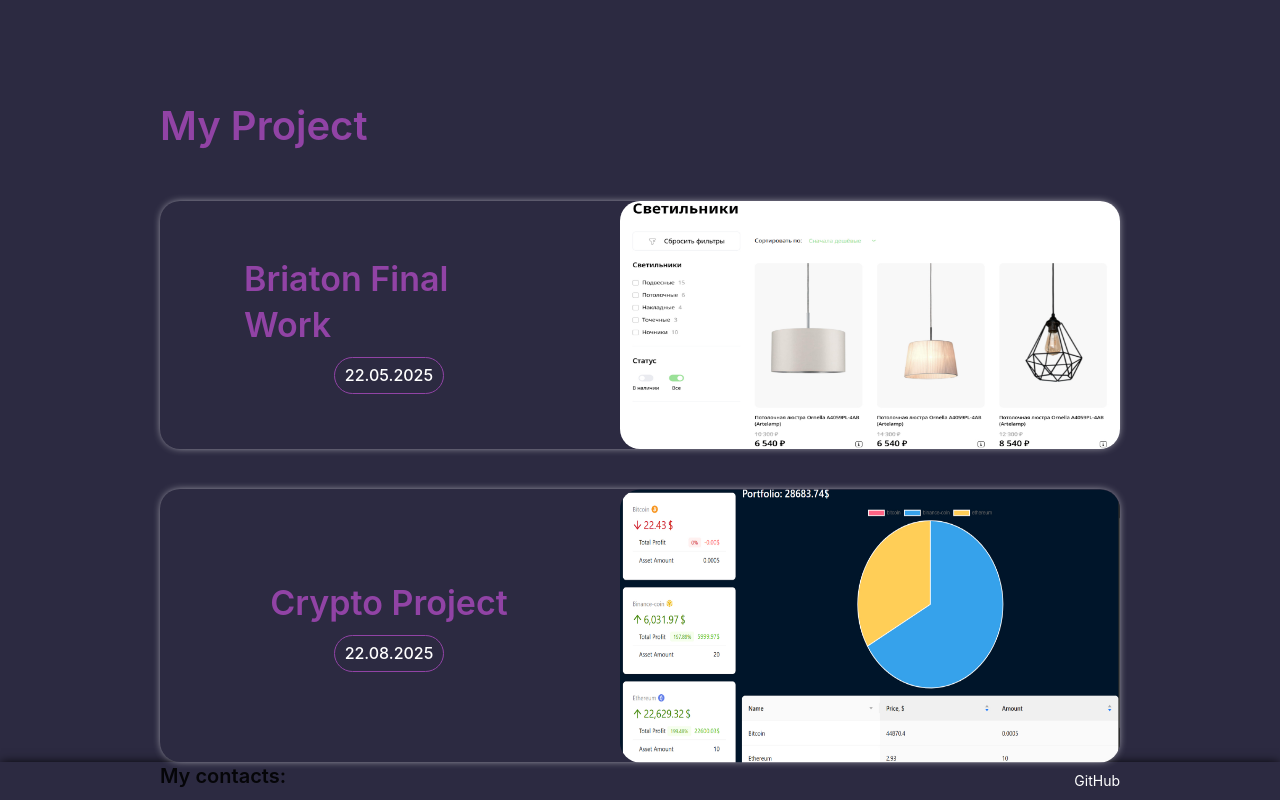
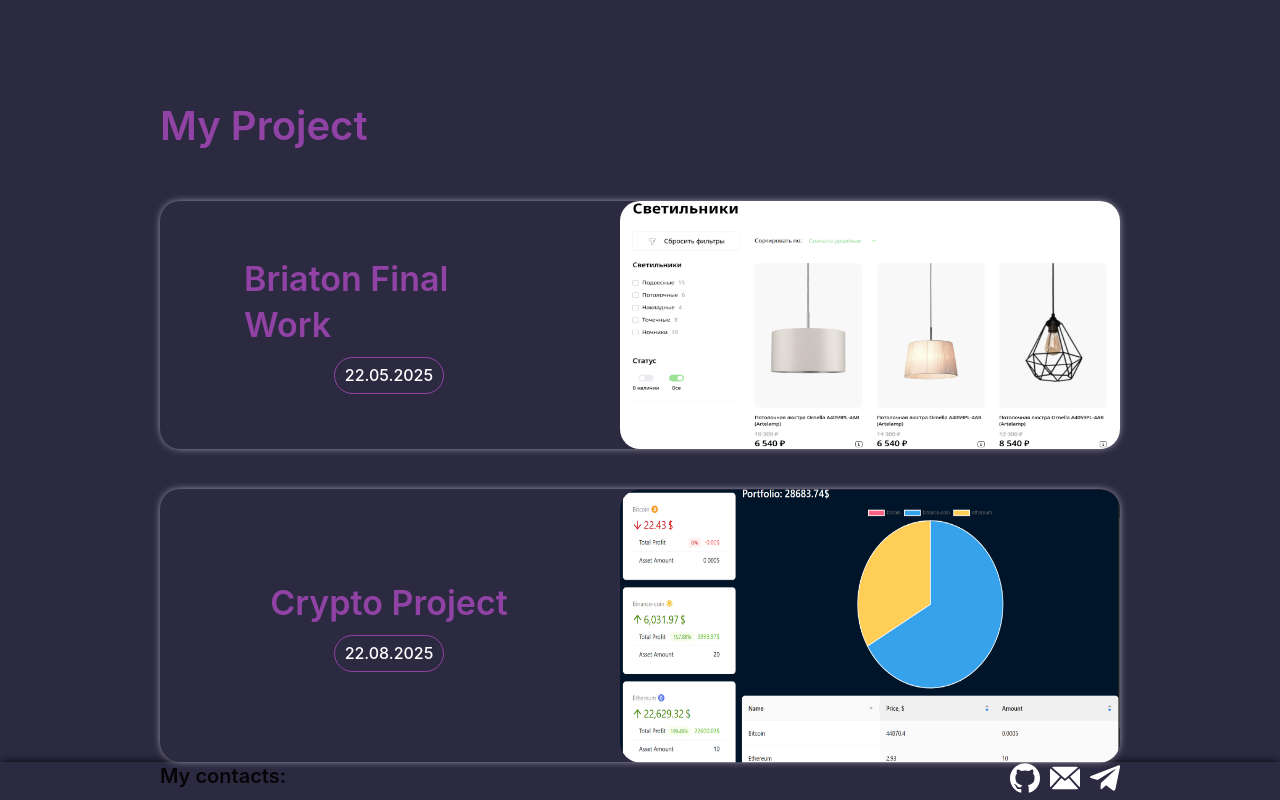
Before and after one commit to HELLRAID-cmd/Portfolio, a React (Vite) app in the folder client/: page / in a window 1280 px wide. Shown: the part 1220-2020 px from the top of the page. Built offline with nearby package versions, Linux system fonts and the light colour scheme; no server answers.

Commit message:
Добавил еще ссылки

```diff
--- a/client/src/Components/Footer/Footer.tsx
+++ b/client/src/Components/Footer/Footer.tsx
@@ -10,12 +10,57 @@ export const Footer = () => {
           <div className="footer__social">
             <ul className="footer__social-list">
               <li className="footer__social-item">
-                <a className="footer__social-link" href="https://github.com/HELLRAID-cmd/EmilGainulin" target="_blank">GitHub</a>
+                <a
+                  className="footer__social-link"
+                  href="https://github.com/HELLRAID-cmd/EmilGainulin"
+                  target="_blank"
+                >
+                  <svg
+                    className="footer__social-icon"
+                    width="30"
+                    height="30"
+                    aria-hidden="true"
+                  >
+                    <use href="/public/svg/sprite.svg#icon-github"></use>
+                  </svg>
+                </a>
+              </li>
+              <li className="footer__social-item">
+                <a
+                  className="footer__social-link"
+                  href="mailto:emilgaynulinjob@gmail.com"
+                  target="_blank"
+                >
+                  <svg
+                    className="footer__social-icon"
+                    width="30"
+                    height="30"
+                    aria-hidden="true"
+                  >
+                    <use href="/public/svg/sprite.svg#icon-mail"></use>
+                  </svg>
+                </a>
+              </li>
+              <li className="footer__social-item">
+                <a
+                  className="footer__social-link"
+                  href="#"
+                  target="_blank"
+                >
+                  <svg
+                    className="footer__social-icon"
+                    width="30"
+                    height="30"
+                    aria-hidden="true"
+                  >
+                    <use href="/public/svg/sprite.svg#icon-telegram"></use>
+                  </svg>
+                </a>
               </li>
             </ul>
           </div>
         </div>
       </div>
     </footer>
-  )
-}
+  );
+};
```
